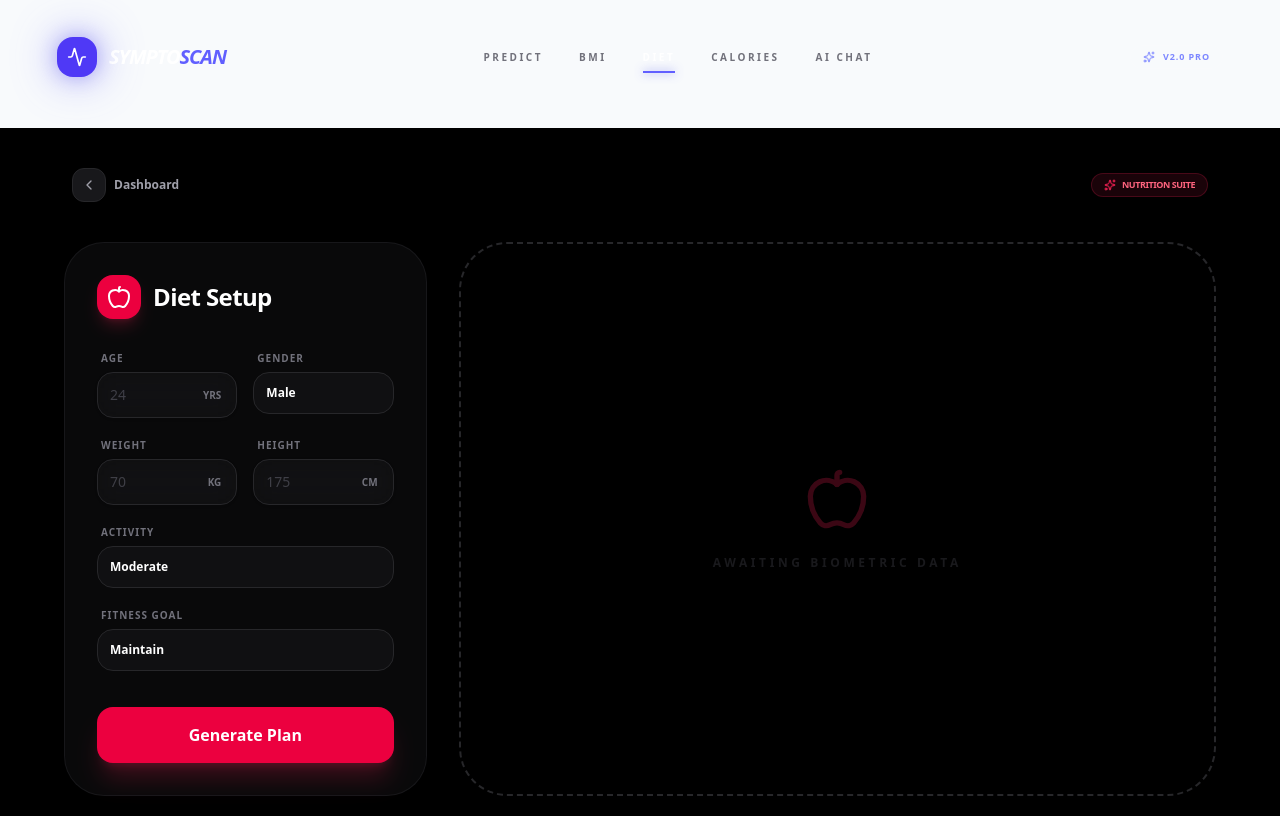
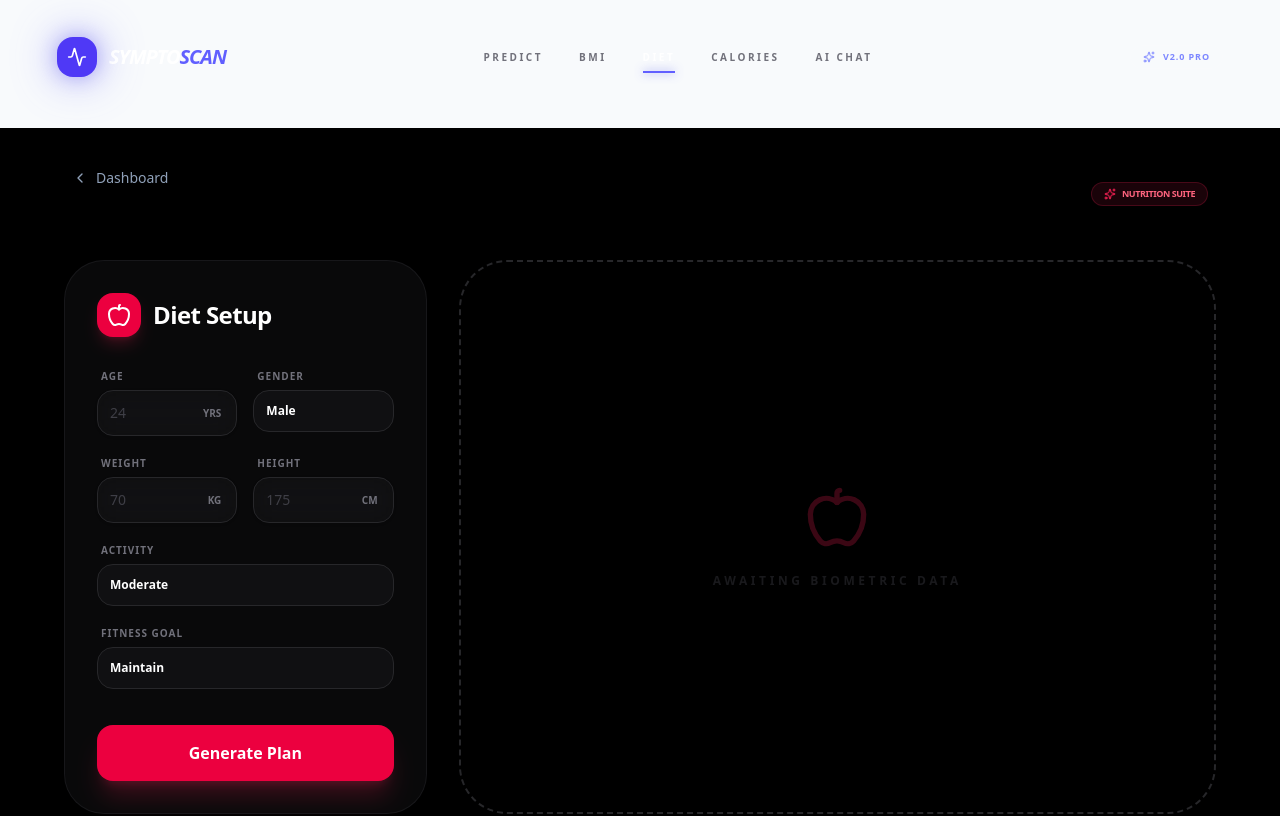
Before and after one commit to sourav-kr14/AI-Powered-Disease-Prediction-System, a React (Vite) app in the folder frontend/frontend/: page /diet in a window 1280 px wide. Shown: the top 816 px of the page. Built offline with nearby package versions, Linux system fonts and the light colour scheme.

Commit message:
fix: ui bug

```diff
--- a/frontend/frontend/src/pages/DietPlan.jsx
+++ b/frontend/frontend/src/pages/DietPlan.jsx
@@ -79,12 +79,13 @@ export default function DietPlan() {
 
         {/* HEADER */}
         <div className="flex justify-between items-center mb-10 px-2">
-          <Link to="/" className="flex items-center gap-2 text-zinc-400 hover:text-rose-400 transition-all font-bold text-xs group">
-            <div className="p-2 bg-zinc-900 rounded-xl border border-zinc-800 group-hover:border-rose-500/50">
-              <ChevronLeft className="w-4 h-4 transition-transform group-hover:-translate-x-1" />
-            </div>
-            Dashboard
-          </Link>
+          <Link
+          to="/"
+          className="inline-flex items-center gap-2 text-slate-400 hover:text-red-600 transition-colors mb-8 group text-sm font-medium"
+        >
+          <ChevronLeft className="w-4 h-4 group-hover:-translate-x-1 transition-transform" />
+          Dashboard
+        </Link>
           <div className="px-3 py-1 bg-rose-500/10 border border-rose-500/20 rounded-full flex items-center gap-1.5">
             <Sparkles className="w-3 h-3 text-rose-500" />
             <span className="text-[9px] font-black text-rose-400 uppercase tracking-tighter">Nutrition Suite</span>
```
